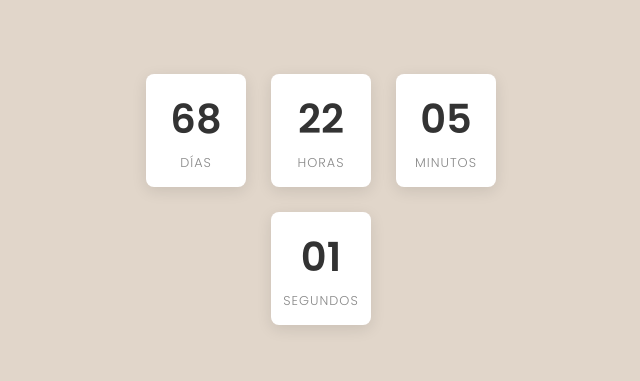
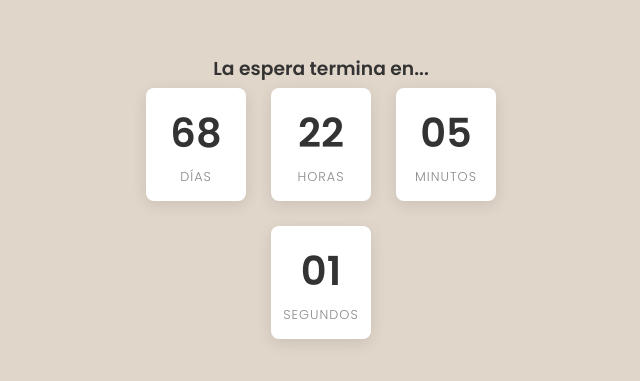
Before and after one commit to valentinmedi9/cuenta-regresiva, a plain HTML site: page index.html in a window 1280 px wide. Shown: the part 201-582 px from the top of the page, without its empty margins (319-959 px from the left). Drawn offline with Linux system fonts and the light colour scheme.

Commit message:
Update index.html

```diff
--- a/index.html
+++ b/index.html
@@ -141,7 +141,7 @@
 </head>
 <body>
   <div id="countdown-container">
-<!--     <h1>Cuenta Regresiva</h1> -->
+    <h3>La espera termina en... </h3>
     <div id="countdown">
       <div class="time-unit">
         <span id="days" class="number">00</span>
```
